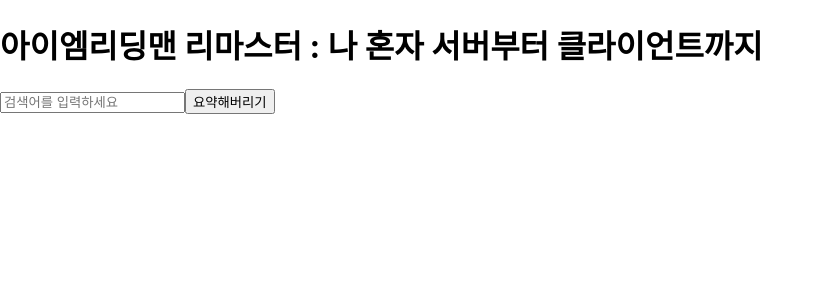
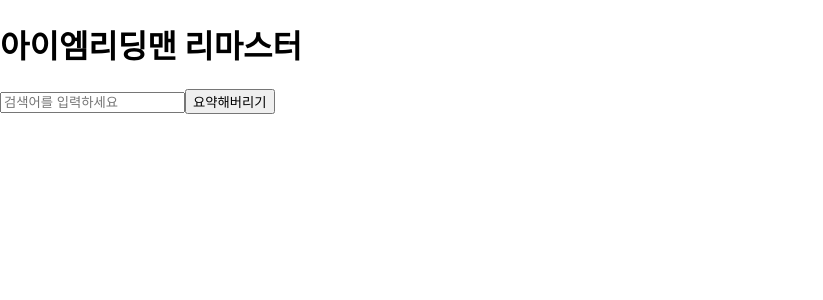
Before and after one commit to HelloSJ00/ReactFriendlyProject, a React (Create React App) app in the folder Front/: page / in a window 1280 px wide. Shown: the top 300 px of the page, without its empty margins (0-823 px from the left). Built offline with nearby package versions, Linux system fonts and the light colour scheme.

Commit message:
[FIX] Home page 수정

```diff
--- a/Front/src/Pages/Home.tsx
+++ b/Front/src/Pages/Home.tsx
@@ -6,7 +6,7 @@ import SearchBar from '../Components/Searchbar';
 function home() {
     return (
         <>
-            <h1>아이엠리딩맨 리마스터 : 나 혼자 서버부터 클라이언트까지</h1>
+            <h1>아이엠리딩맨 리마스터 </h1>
             <SearchBar/>
         </>
     );
```
